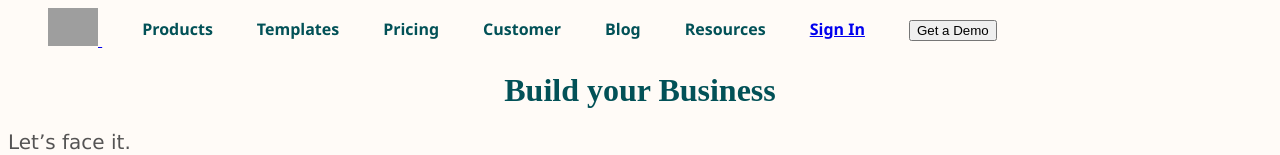
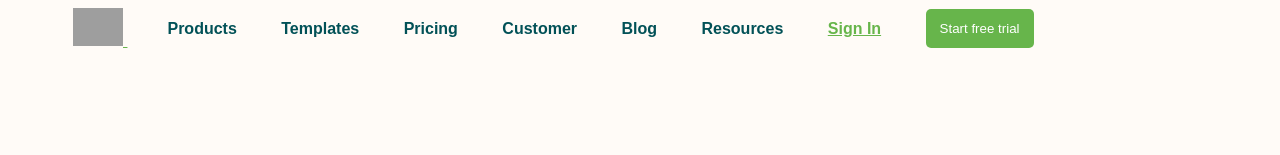
Before and after one commit to Jorg3Lop3z/Matcha, a plain HTML site: page index.html in a window 1280 px wide. Shown: the top 155 px of the page. Drawn offline with Linux system fonts and the light colour scheme; grey boxes are pictures that could not be loaded.

Commit message:
Ret04_14Jun

```diff
--- a/Styles.css
+++ b/Styles.css
@@ -10,15 +10,41 @@ p{
     font-family: Verdana, Geneva, Tahoma, sans-serif;
     font-size: 20px;
 }
+
 ul{
     display: inline;
-    color: #025157;
-    font-weight: 800;
-    font-family: 'Segoe UI', Tahoma, Geneva, Verdana, sans-serif;
     vertical-align: middle;
+
+}
+
+ul > a {
+  color: #67b54b;
+
 }
 
 header > * {
     display: inline-block;
-    margin: 40 0 20 20;
+    margin: 40 20 0;
 }
+
+.main{
+    margin-top: 140px;
+    text-align: center;
+}
+nav{
+    height: 45px;
+    color: #025157;
+    margin-left: 25px;
+    margin-right: 25px;
+    font-weight: 800;
+    font-family: sans-serif;
+
+}
+
+button {
+    color: white;
+    background-color: #67b54b;
+    padding: 12px 14px;
+    border: none;
+    border-radius: 5px;
+ }
--- a/index.html
+++ b/index.html
@@ -9,8 +9,6 @@
 </head>
 <body>
     <header>
-
-
         <!-- Menú -->
         <nav>
             <ul>
@@ -25,19 +23,20 @@
             <ul>Blog</ul>
             <ul>Resources</ul>
             <ul><a href="/login">Sign In</a></ul>
-            <ul><button>Get a Demo</button></ul>
+            <ul><button>Start free trial</button></ul>
         </nav>
         <!-- acciones -->
         <div>
 
         </div>
     </header>
+        <section class="main">
         <h1>Build your Business</h1>
         <p>Let’s face it. <br>
             Your blog stinks.</p>
         <br>
         <p>The Force is <strong>Strong</strong> in this one...</p>
         <img width="400px" src="https://ignos.blog/wp-content/uploads/2021/04/capterra.png" alt="">
-
+    </section>
 </body>
 </html>
```
Lines whose indentation alone changed are shown as unchanged.
